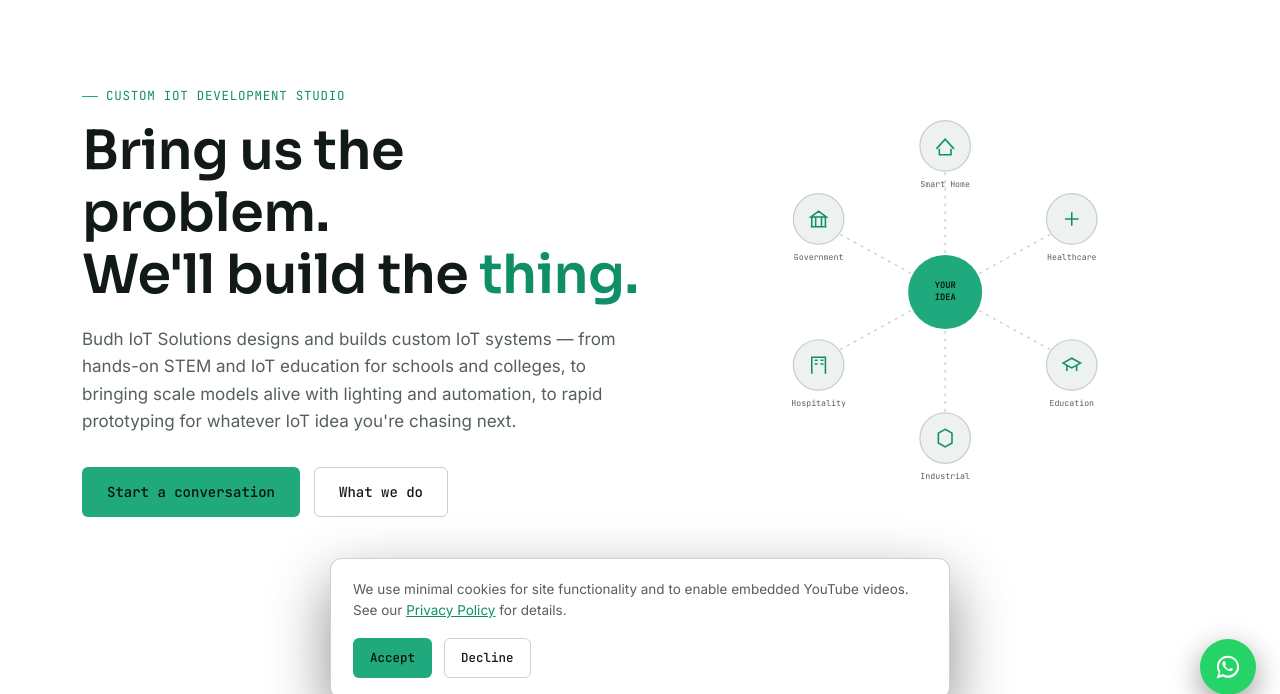
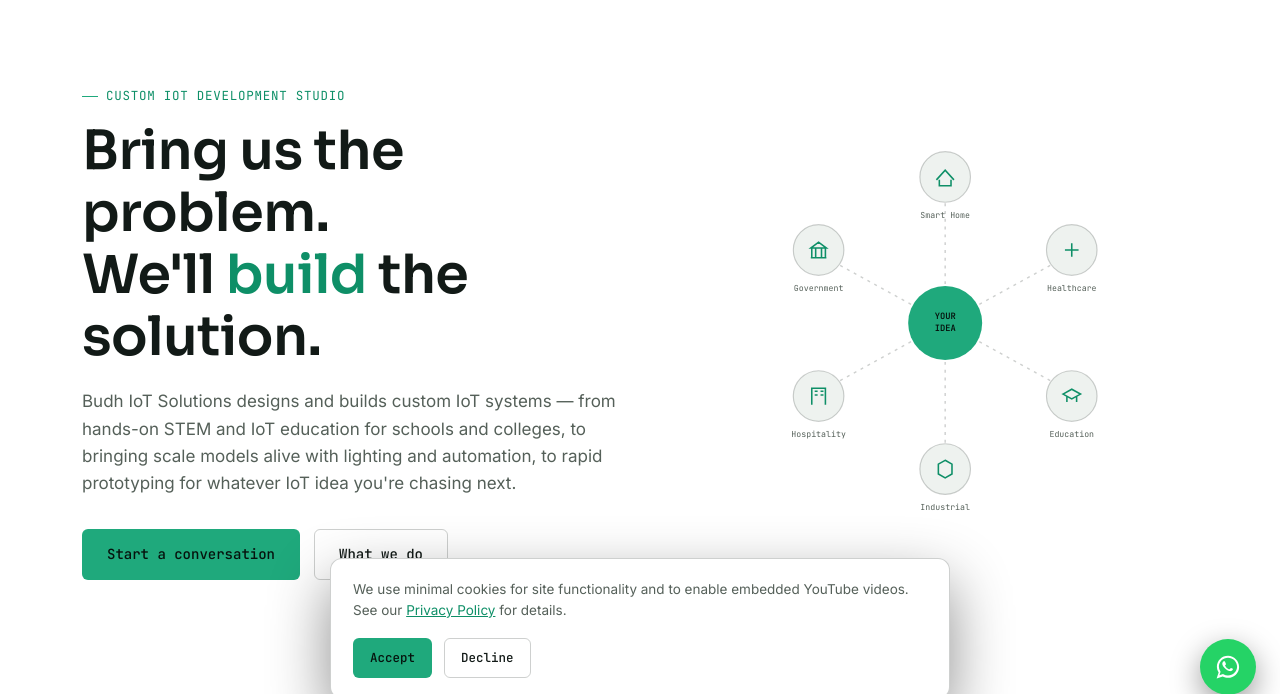
Before and after one commit to Manmohan00/Budh-IoT-Solutions, a plain HTML site: page index.html in a window 1280 px wide. Shown: the part 81-775 px from the top of the page. Drawn offline with Linux system fonts and the light colour scheme.

Commit message:
Update index.html

```diff
--- a/index.html
+++ b/index.html
@@ -98,7 +98,7 @@
     <div class="wrap hero-inner">
       <div class="hero-copy">
         <p class="eyebrow">Custom IoT Development Studio</p>
-        <h1>Bring us the problem.<br>We'll build the <span class="accent">thing.</span></h1>
+        <h1>Bring us the problem.<br>We'll <span class="accent">build</span> the solution.</h1>
         <p class="hero-sub">
           Budh IoT Solutions designs and builds custom IoT systems — from hands-on STEM and IoT
           education for schools and colleges, to bringing scale models alive with lighting and
```
